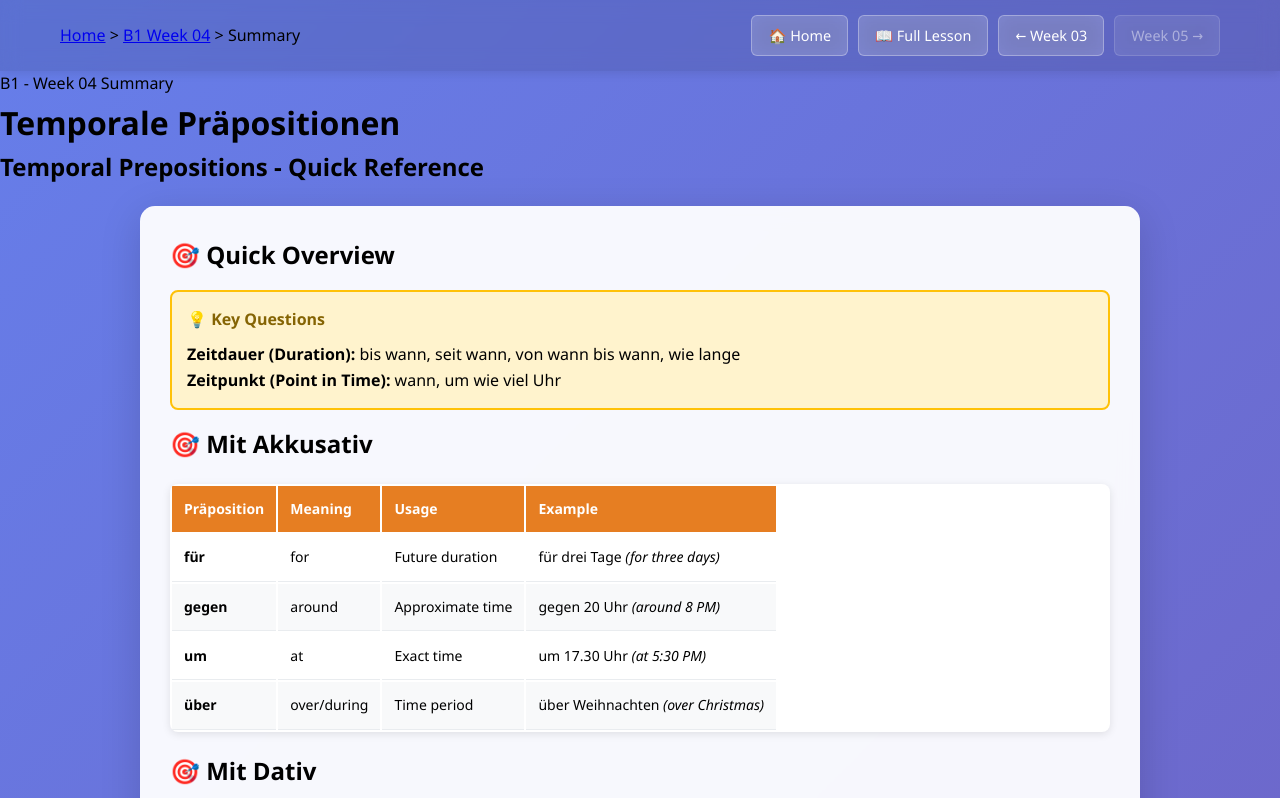
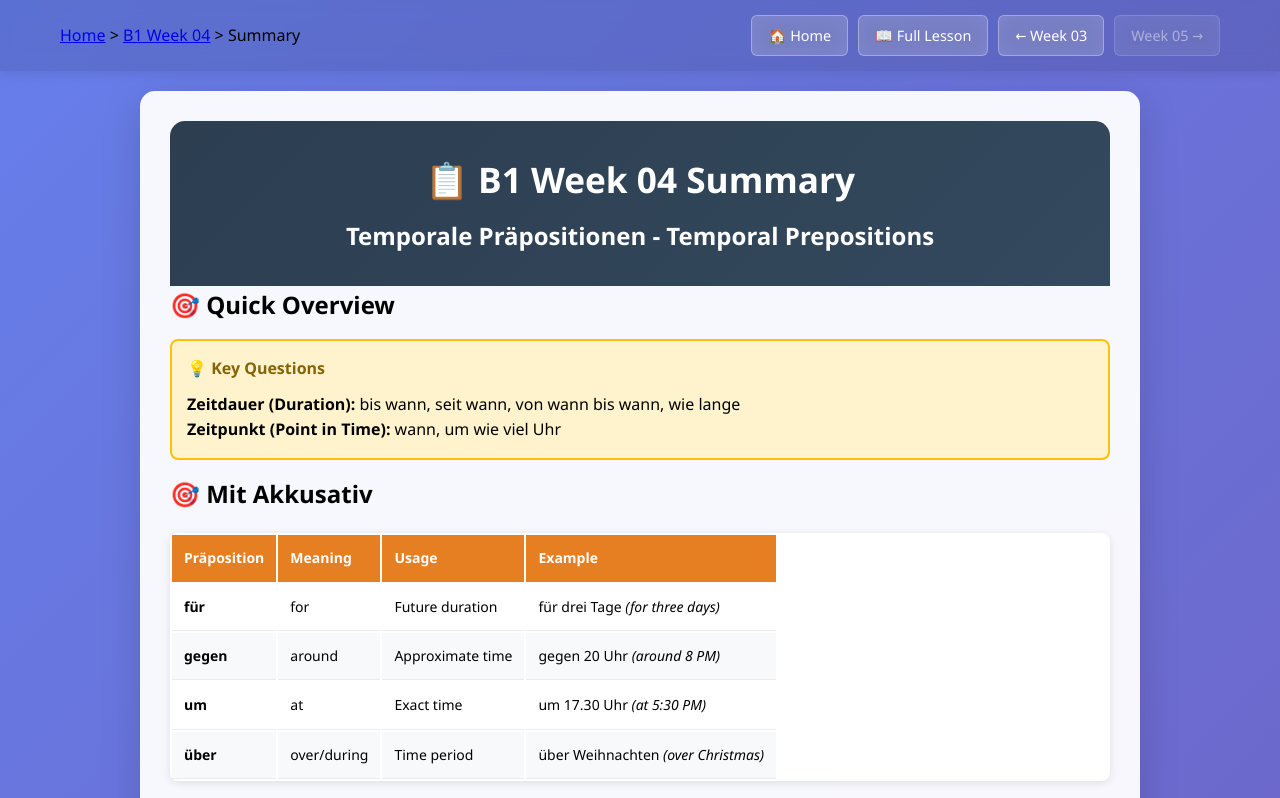
Before and after one commit to ruwanct/my-german-journey, a plain HTML site: page b1/week04/summary.html in a window 1280 px wide. Shown: the top 798 px of the page. Drawn offline with Linux system fonts and the light colour scheme.

Commit message:
Move Week 04 summary header inside container
- Move header inside main.container to match Week 03 structure
- Use summary-header div instead of lesson-header
- Change container from div to main element
- Ensures consistent layout and styling

🤖 Generated with [Claude Code](https://claude.ai/code)

Co-Authored-By: Claude <noreply@anthropic.com>

```diff
--- a/b1/week04/summary.html
+++ b/b1/week04/summary.html
@@ -25,13 +25,11 @@
         </div>
     </nav>
 
-    <header class="lesson-header">
-        <div class="lesson-number">B1 - Week 04 Summary</div>
-        <h1>Temporale Präpositionen</h1>
-        <h2>Temporal Prepositions - Quick Reference</h2>
-    </header>
-
-    <div class="container">
+    <main class="container">
+        <div class="summary-header">
+            <h1>📋 B1 Week 04 Summary</h1>
+            <h2>Temporale Präpositionen - Temporal Prepositions</h2>
+        </div>
 
         <!-- Quick Overview -->
         <section class="content-section">
@@ -339,7 +337,7 @@
             <a href="index.html" class="nav-button full">📖 Full Lesson</a>
             <a href="../index.html" class="nav-button home">🏠 B1 Home</a>
         </nav>
-    </div>
+    </main>
 
     <footer class="lesson-footer">
         <p>German Learning Journey - B1 Level | Week 04 Summary: Temporale Präpositionen</p>
```
